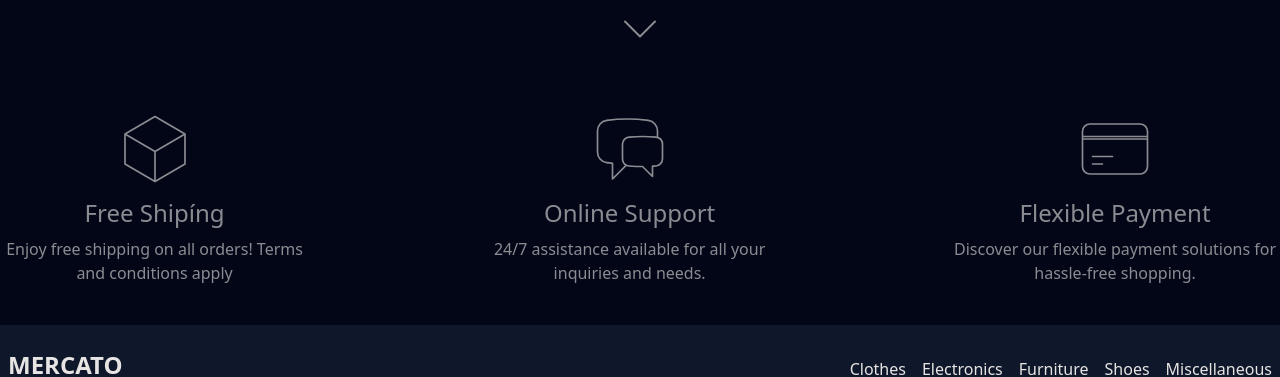
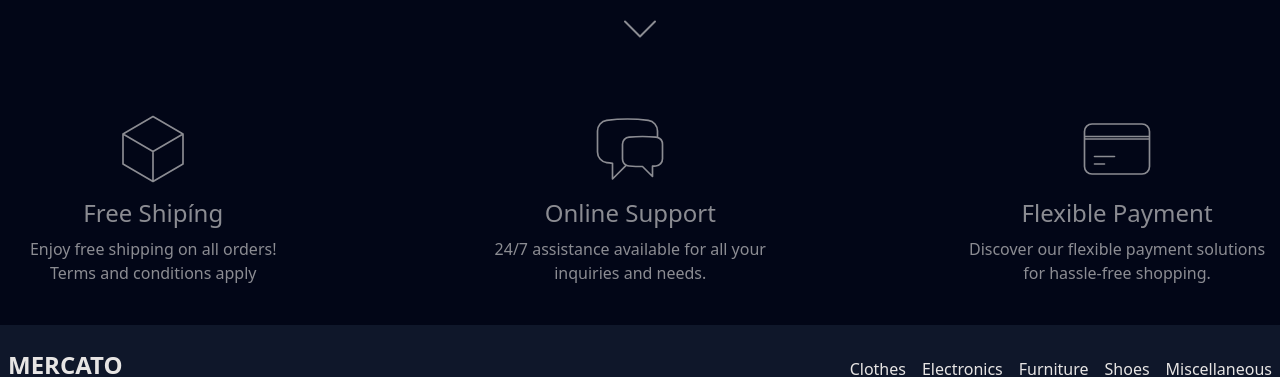
Before and after one commit to brendasutara/dark-store, a React (Vite) app: page / in a window 1280 px wide. Shown: the part 1559-1936 px from the top of the page. Built offline with nearby package versions, Linux system fonts and the light colour scheme; no server answers.

Commit message:
SecurePurchase fix

```diff
--- a/src/Components/SecurePurchase/index.tsx
+++ b/src/Components/SecurePurchase/index.tsx
@@ -1,6 +1,6 @@
 function SecurePurchase() {
     return (
-        <section className="flex flex-col md:flex-row md:flex max-w-screen-xl items-center mx-auto md:space-x-44 py-10 opacity-60">
+        <section className="flex flex-col md:flex-row md:flex max-w-screen-xl items-center justify-between mx-auto md:space-x-8 lg:space-x-44 py-10 opacity-60 gap-5 px-2">
             <div className="flex flex-col justify-center items-center md:gap-y-2">
                 <svg xmlns="http://www.w3.org/2000/svg" fill="none" viewBox="0 0 24 24" stroke-width="0.5" stroke="currentColor" className="size-20">
                     <path stroke-linecap="round" stroke-linejoin="round" d="m21 7.5-9-5.25L3 7.5m18 0-9 5.25m9-5.25v9l-9 5.25M3 7.5l9 5.25M3 7.5v9l9 5.25m0-9v9" />
```
